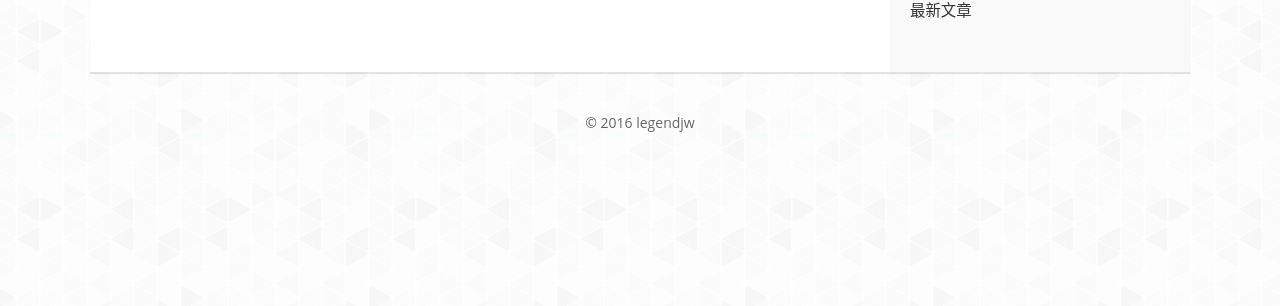
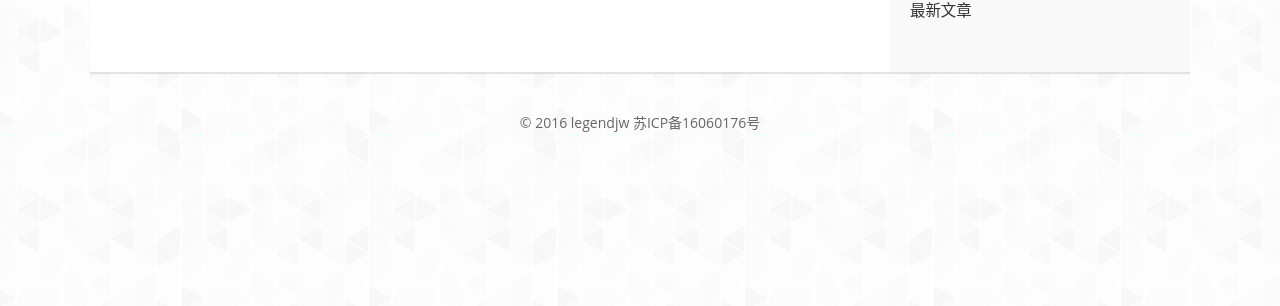
Before and after one commit to legendjw/legendjw.github.io, a Jekyll site: the page built from index.html, in a window 1280 px wide. Shown: the part 414-720 px from the top of the page. Built offline with Jekyll 4.4.1, drawn with Linux system fonts in a browser that asks for light colours; the list of posts is cut into pages by our own code.

Commit message:
增加网站备案号

```diff
--- a/_includes/footer.html
+++ b/_includes/footer.html
@@ -1,6 +1,6 @@
 <footer class="footer">
 <div class="wrapper">
-&copy; 2016 {{ site.author }}
+&copy; 2016 {{ site.author }} 苏ICP备16060176号
 </div>
 </footer>
 
```
